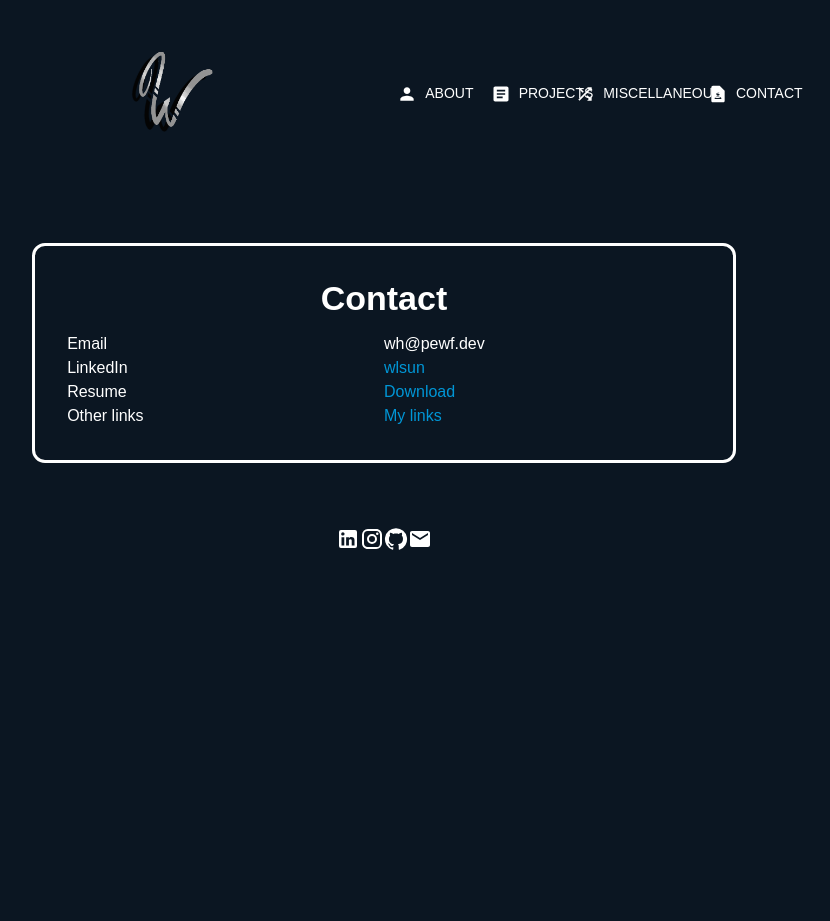
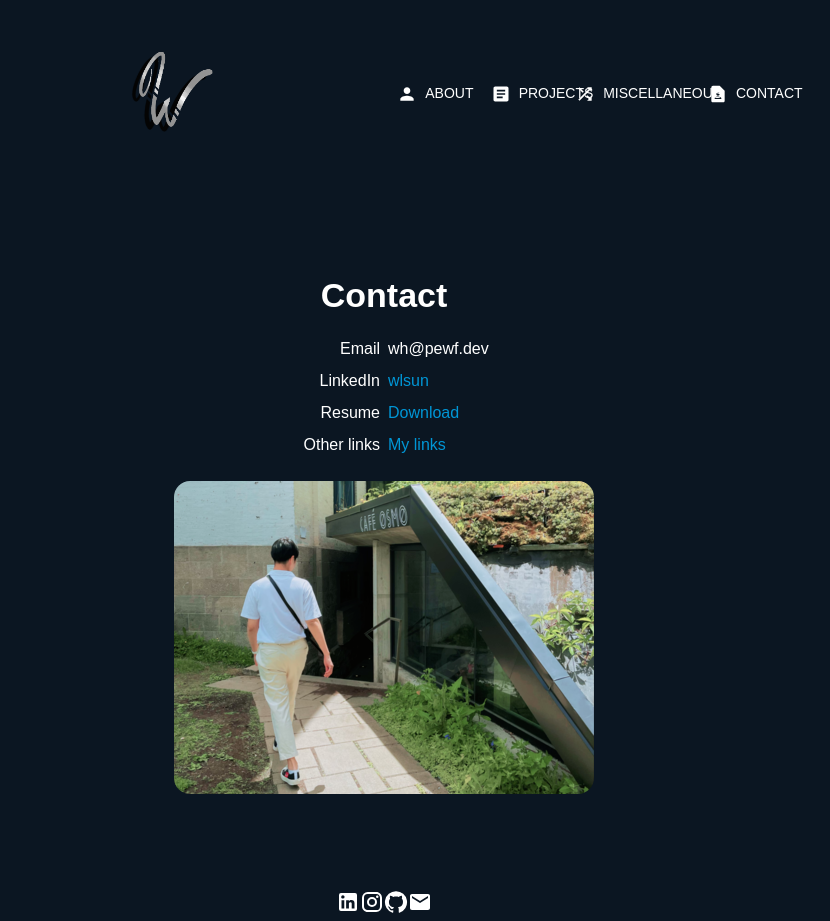
Before and after one commit to willyyhuang/portfolio, a Next.js app: page /Contact in a window 1280 px wide. Shown: the whole page, without its empty margins (256-1086 px from the left). Before the commit the page ends 800 px from the top, so only its background shows below. Built offline with nearby package versions, Linux system fonts and the light colour scheme; a web font is replaced by a local one.

Commit message:
update contact page

```diff
--- a/pages/Contact.tsx
+++ b/pages/Contact.tsx
@@ -1,5 +1,7 @@
 import {Box, Button, Divider, Grid, Link as MuiLink, Modal, Typography} from '@mui/material'
+import osmoPic from '@public/osmo.png'
 import {saveAs} from 'file-saver'
+import Image from 'next/image'
 import Link from 'next/link'
 import {useState} from 'react'
 import styled from 'styled-components'
@@ -19,8 +21,6 @@ const StyledBox = styled(Box)`
 
 const StyledContactBox = styled(Box)`
   padding: 2rem 2rem;
-  border: 3px solid;
-  border-radius: 13px;
 `
 
 const Contact = () => {
@@ -30,19 +30,19 @@ const Contact = () => {
     <>
       <Grid container justifyContent='center' item xs={12}>
         <StyledContactBox>
-          <Grid container>
+          <Grid container spacing={1}>
             <Grid container justifyContent='center' item xs={12} style={{marginBottom: 12}}>
               <Typography style={{fontWeight: 600}} variant='h4'>
                 Contact
               </Typography>
             </Grid>
-            <Grid item xs={6}>
+            <Grid item xs={6} container justifyContent='end'>
               <Typography>Email</Typography>
             </Grid>
             <Grid item xs={6}>
               <Typography>wh@pewf.dev</Typography>
             </Grid>
-            <Grid item xs={6}>
+            <Grid item xs={6} container justifyContent='end'>
               <Typography>LinkedIn</Typography>
             </Grid>
             <Grid item xs={6}>
@@ -53,7 +53,7 @@ const Contact = () => {
                 wlsun
               </MuiLink>
             </Grid>
-            <Grid item xs={6}>
+            <Grid item xs={6} container justifyContent='end'>
               <Typography>Resume</Typography>
             </Grid>
             <Grid item xs={6}>
@@ -63,11 +63,14 @@ const Contact = () => {
                 Download
               </Typography>
             </Grid>
-            <Grid item xs={6}>
+            <Grid item xs={6} container justifyContent='end'>
               <Typography>Other links</Typography>
             </Grid>
             <Grid item xs={6}>
               <Link href='/Links'>My links</Link>
+            </Grid>
+            <Grid container justifyContent='center' style={{marginTop: 16}} item xs={12}>
+              <Image src={osmoPic} style={{borderRadius: 16}} />
             </Grid>
           </Grid>
         </StyledContactBox>
```
Also changed, not shown: public/osmo.png (added).
